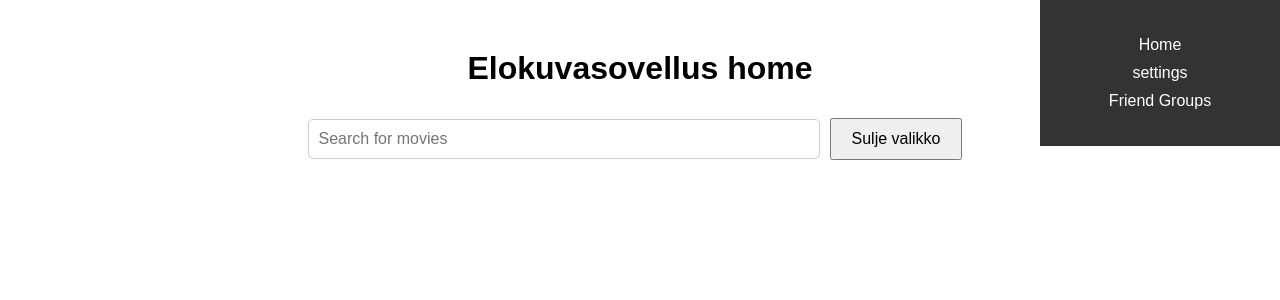
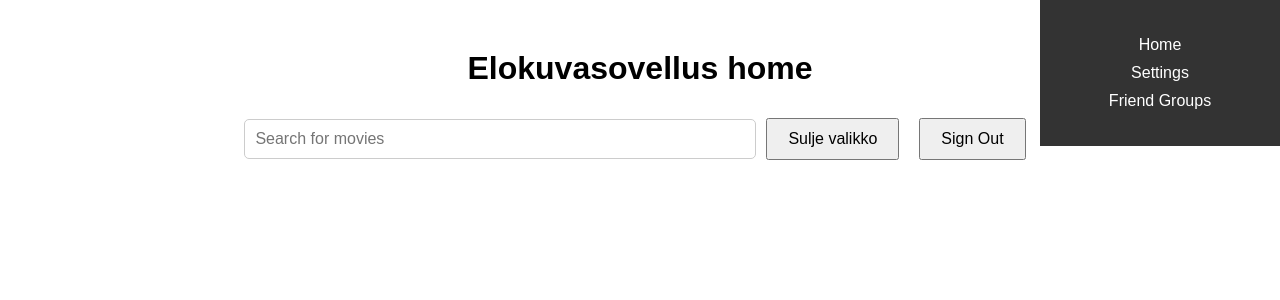
Before and after one commit to TVT22-7/Elokuvasovellus, a React (Create React App) app in the folder client/: page /home in a window 1280 px wide. Both pictures are taken after a click on the button "Avaa valikko". Shown: the top 300 px of the page. Built offline with nearby package versions, Linux system fonts and the light colour scheme; the HTML template or start-up script is replaced by a standard one.

Commit message:
Sign out

```diff
--- a/client/src/pages/Home/Home.js
+++ b/client/src/pages/Home/Home.js
@@ -1,13 +1,21 @@
 import React, { useState } from 'react';
-import { Link } from 'react-router-dom';
+import { Link, useNavigate } from 'react-router-dom';
+import { useCookies } from 'react-cookie'; // Import useCookies
 import './Home.css';
-
 
 function HomePage() {
   const [isNavOpen, setIsNavOpen] = useState(false);
+  const [cookies, setCookie, removeCookie] = useCookies(['AuthToken']);
+  const navigate = useNavigate();
 
   const toggleNav = () => {
     setIsNavOpen(!isNavOpen);
+  };
+
+  const handleSignOut = () => {
+    removeCookie('AuthToken', { path: '/' });
+    removeCookie('Username', { path: '/' });
+    navigate('/');
   };
 
   const buttonText = isNavOpen ? "Sulje valikko" : "Avaa valikko";
@@ -21,11 +29,12 @@ function HomePage() {
         <div className="sivupalkki">
           <ul>
             <li><Link to="/">Home</Link></li>
-            <li><Link to="/settings">settings</Link></li>
+            <li><Link to="/settings">Settings</Link></li>
             <li><Link to="/friendGroups">Friend Groups</Link></li>
           </ul>
         </div>
       )}
+      <button onClick={handleSignOut} className="sign-out-button">Sign Out</button> {/* Sign out button */}
     </div>
   );
 }
```
